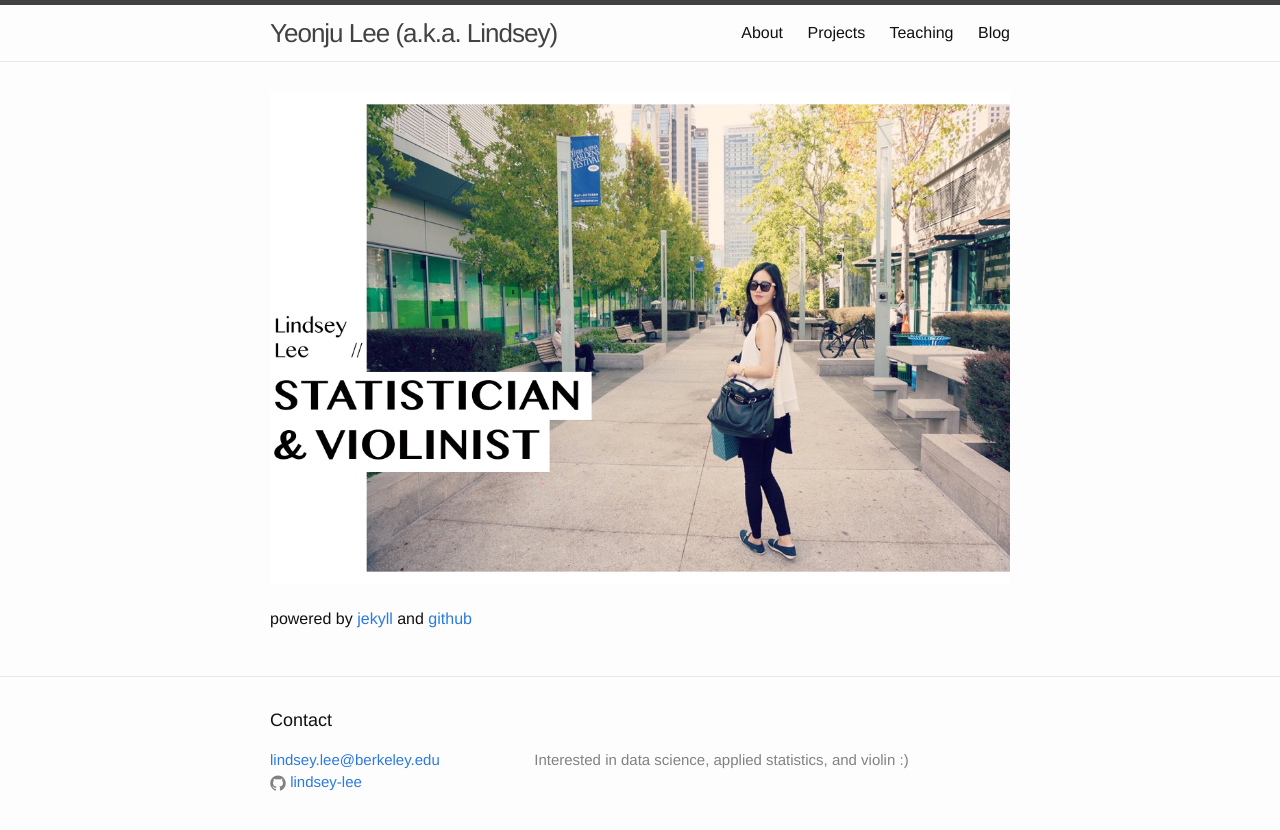
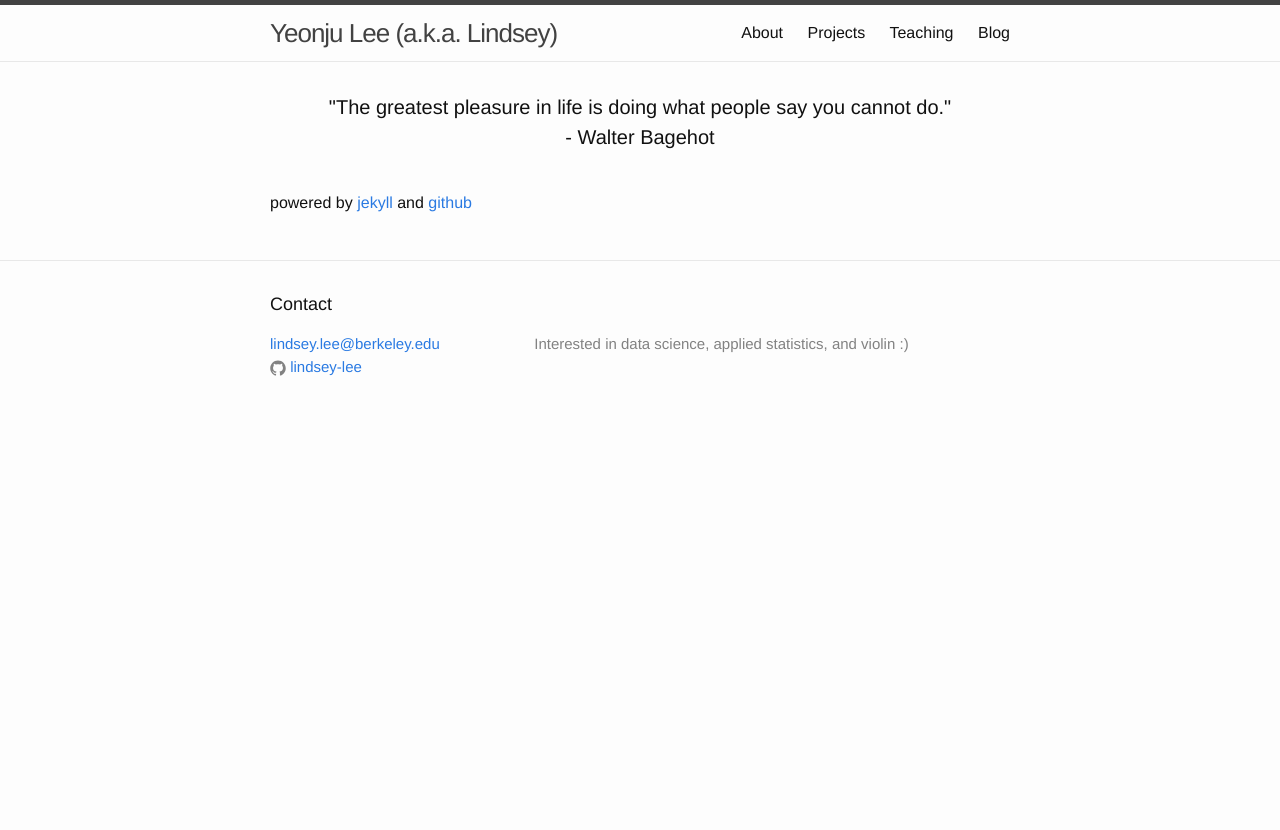
Before and after one commit to lindsey-lee/lindsey-lee.github.io, a Jekyll site: the page built from index.html, in a window 1280 px wide. Shown: the top 830 px of the page. Built offline with Jekyll 4.4.1, drawn with Linux system fonts in a browser that asks for light colours.

Commit message:
removed profile photo and got profile messages out again

```diff
--- a/index.html
+++ b/index.html
@@ -5,10 +5,10 @@ layout: default
 <div class="home">
 
 <!-- welcome message -->
-  <!-- <h1 class="page-heading"><center>"The greatest pleasure in life is doing what people say you cannot do."<br /> - Walter Bagehot<br /></center></h1> -->
+  <h1 class="page-heading"><center>"The greatest pleasure in life is doing what people say you cannot do."<br /> - Walter Bagehot<br /></center></h1>
 
 <!-- profile image -->
-  <IMG SRC="profile-background.jpg">
+  <!-- <IMG SRC="profile-background.jpg"> -->
 
 
   <!-- <ul class="post-list">
```
